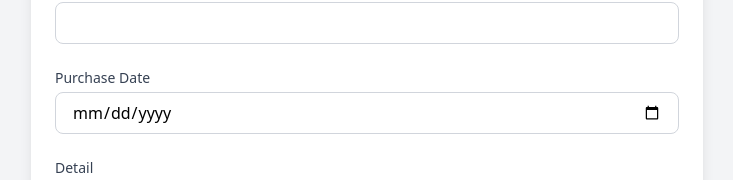
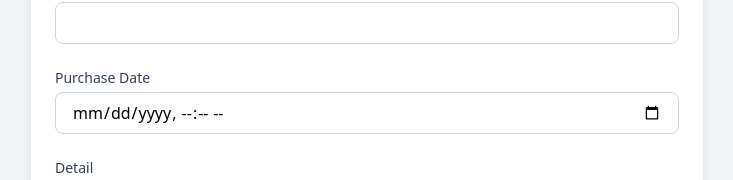
Before and after one commit to LeoDestiny69/Device-Tracker, a React (Vite) app in the folder device_tracker_frontend/: page /devices/new in a window 1280 px wide. Shown: the part 301-481 px from the top of the page, without its empty margins (273-1006 px from the left). Built offline with nearby package versions, Linux system fonts and the light colour scheme; sample sign-in values are in the browser's storage.

Commit message:
update UI

```diff
--- a/device_tracker_frontend/src/components/DeviceFormUI.jsx
+++ b/device_tracker_frontend/src/components/DeviceFormUI.jsx
@@ -99,7 +99,7 @@ export default function DeviceFormUI({
             Purchase Date
           </label>
           <input
-            type="date"
+            type="datetime-local"
             name="purchase_date"
             value={form.purchase_date}
             onChange={onChange}
--- a/device_tracker_frontend/src/components/EditDeviceUI.jsx
+++ b/device_tracker_frontend/src/components/EditDeviceUI.jsx
@@ -117,7 +117,7 @@ export default function EditDeviceForm({
             Purchase Date
           </label>
           <input
-            type="date"
+            type="datetime-local"
             name="purchase_date"
             value={form.purchase_date}
             onChange={onChange}
```
Also changed, not shown: 1 other file (tests, documents, lock files or other folders).
